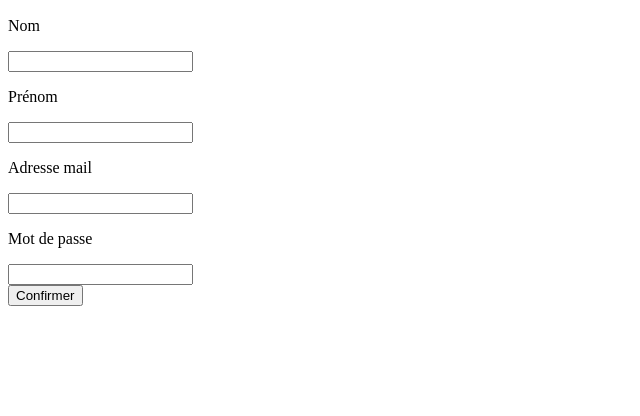
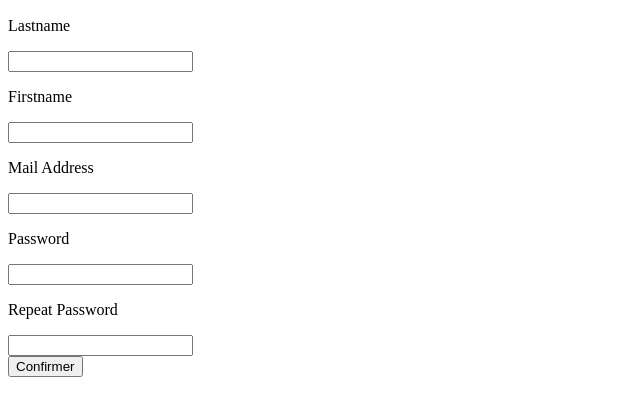
Before and after one commit to Rosstail/groupe43presentNodeJS, a website: page views/create_user.html in a window 1280 px wide. Shown: the part 50-466 px from the top of the page, without its empty margins (0-640 px from the left). Drawn offline with Linux system fonts and the light colour scheme.

Commit message:
change fr to en

```diff
--- a/views/create_user.html
+++ b/views/create_user.html
@@ -9,19 +9,21 @@
     <h2>Create User</h2>
     <form method="post">
         <div>
-            <p>Nom</p>
-            <input name="name" id="name" type="text"></input>
-            <p>Prénom</p>
-            <input name="firstname" id="firstname" type="text"></input>
+            <p>Lastname</p>
+            <input name="name" id="name" type="text">
+            <p>Firstname</p>
+            <input name="firstname" id="firstname" type="text">
         </div>
         <div>
-            <p>Adresse mail</p>
-            <input name="email" id="email" type="email"></input>
-            <p>Mot de passe</p>
-            <input name="password" id="password" type="password"></input>
+            <p>Mail Address</p>
+            <input name="email" id="email" type="email">
+            <p>Password</p>
+            <input name="password" id="password" type="password">
+            <p>Repeat Password</p>
+            <input name="password" id="repassword" type="password">
         </div>
         <div>
-            <input id="confirm" type="submit" value="Confirmer"></input>
+            <input id="confirm" type="submit" value="Confirmer">
         </div>
     </form>
 </body>
```
Also changed, not shown: views/login_user.html (+5 -5 lines).
